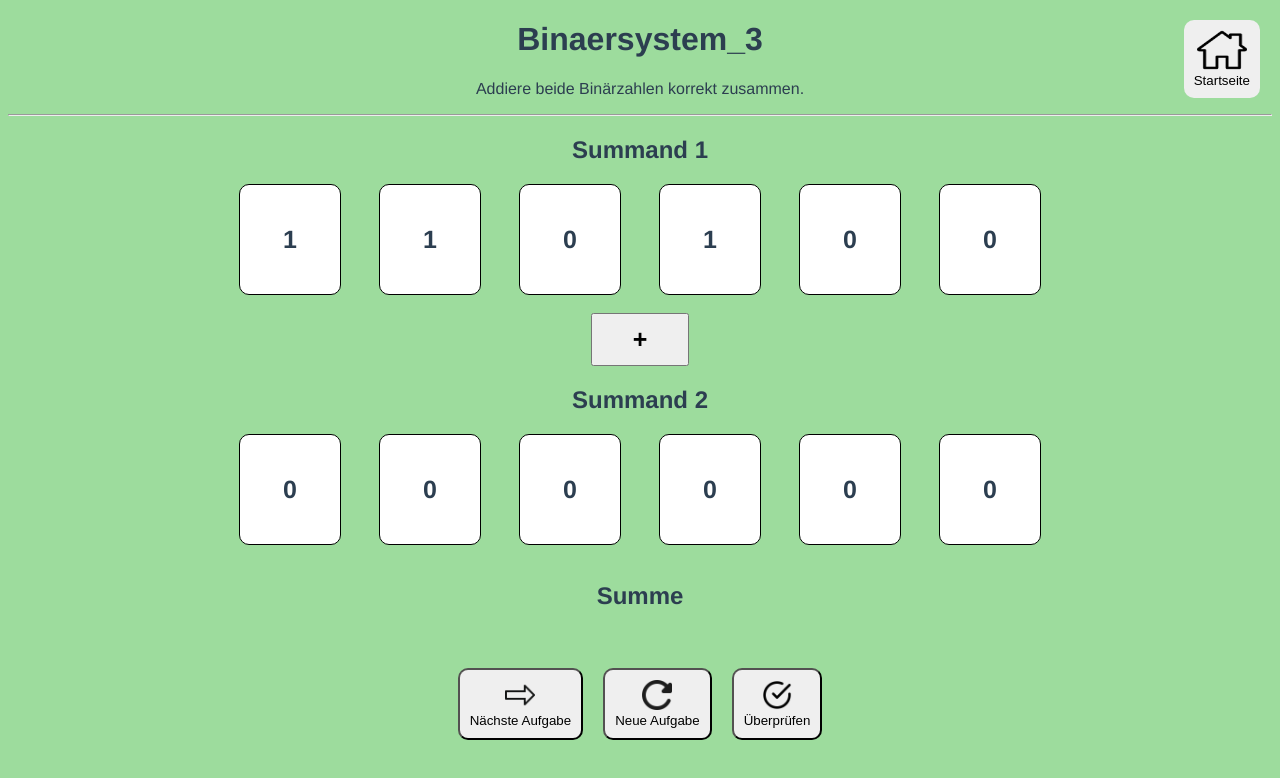
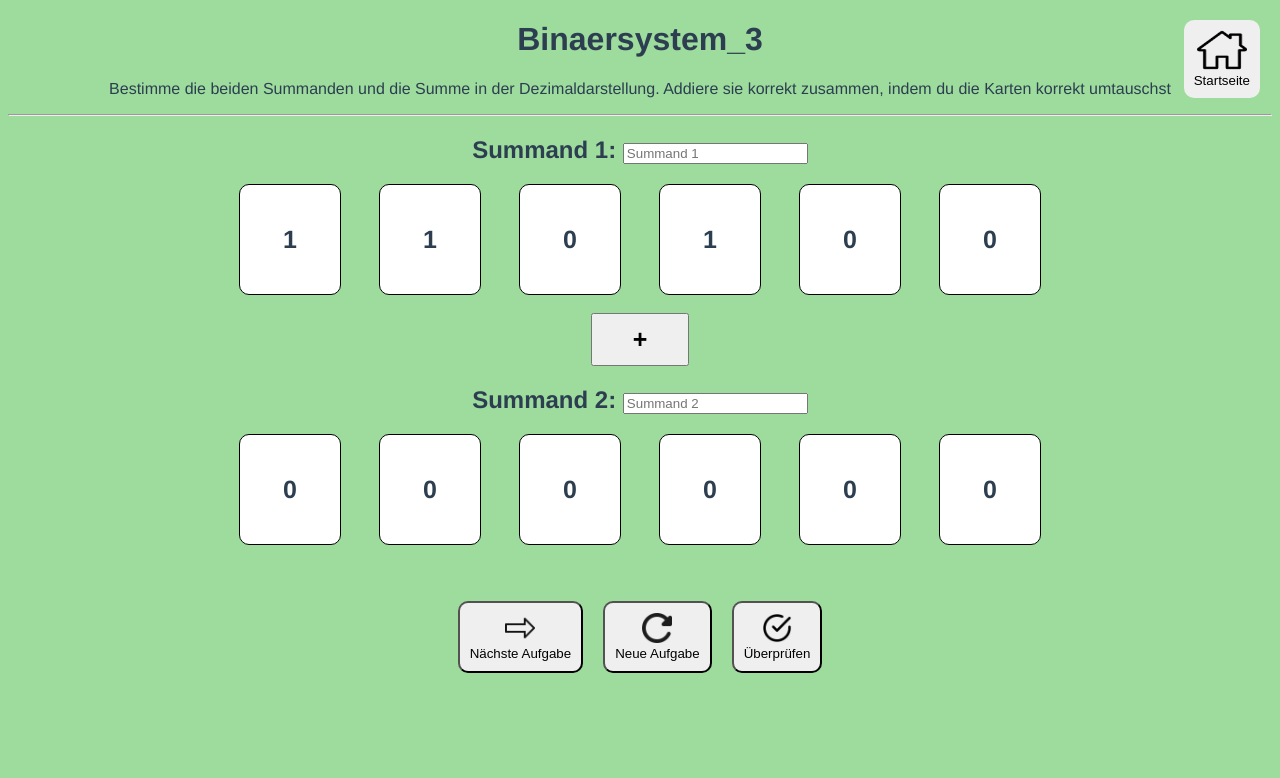
Before and after one commit to Fisnik-Mustafa/bsc-thesis, a Vue app: page /binaersystem_3 in a window 1280 px wide. Shown: the top 778 px of the page. Built offline with nearby package versions, Linux system fonts and the light colour scheme.

Commit message:
Input-Felder hinzugefügt

```diff
--- a/src/views/Binaersystem_3.vue
+++ b/src/views/Binaersystem_3.vue
@@ -2,7 +2,7 @@
   <div>
     <h1>Binaersystem_3</h1>
     <Backtohomepage />
-    <p>Addiere beide Binärzahlen korrekt zusammen.</p>
+    <p>Bestimme die beiden Summanden und die Summe in der Dezimaldarstellung. Addiere sie korrekt zusammen, indem du die Karten korrekt umtauschst</p>
     <hr />
 
     <Verifier
@@ -12,7 +12,10 @@
       @close-verifier="this.submitted = false"
     />
 
-    <h2>Summand 1</h2>
+    <h2>
+      Summand 1:
+      <input type="text" placeholder="Summand 1" v-model="eingabesummand1" />
+    </h2>
     <div class="binary_container">
       <div class="binary_card">{{ bit_1_32 }}</div>
       <div class="binary_card">{{ bit_1_16 }}</div>
@@ -26,7 +29,10 @@
     <button class="addition" @click="add()">+</button>
     <br />
 
-    <h2>Summand 2</h2>
+    <h2>
+      Summand 2:
+      <input type="text" placeholder="Summand 2" v-model="eingabesummand2" />
+    </h2>
     <div class="binary_container">
       <div class="binary_card">{{ bit_2_32 }}</div>
       <div class="binary_card">{{ bit_2_16 }}</div>
@@ -38,7 +44,9 @@
 
     <br />
 
-    <h2>Summe</h2>
+    <h2 v-if="addup">
+      Summe: <input type="text" placeholder="Summe" v-model="eingabesumme" />
+    </h2>
 
     <div class="zahl" v-if="addup">
       <div class="einheit binaer" v-if="showposition_64">
@@ -103,10 +111,9 @@
         1
         <div class="karte">0</div>
       </div>
-
     </div>
 
-    <br>
+    <br />
 
     <div v-if="addup">
       <button
@@ -153,11 +160,12 @@
       </button>
     </div>
 
-    <Newtask :task="'Dezimalsystem_1'"/>
+    <Newtask :task="'Dezimalsystem_1'" />
     <Nexttask />
     <button @click="submit()" class="btn_submit">
-      <img src="../assets/icons/check.png" class="icon"/> <br />
-      Überprüfen</button>
+      <img src="../assets/icons/check.png" class="icon" /> <br />
+      Überprüfen
+    </button>
   </div>
 </template>
 
@@ -210,6 +218,9 @@ export default {
       summand2indec: 0,
       sumindec: 0,
       submitsum: 0,
+      eingabesummand1: '',
+      eingabesummand2: '',
+      eingabesumme: ''
     };
   },
   created: function () {
@@ -266,7 +277,9 @@ export default {
         this.position_2,
         this.position_1
       );
-      if (this.submitsum == this.sumindec) {
+      if (this.submitsum == this.sumindec && this.eingabesummand1 == (this.bit_1_32*32+this.bit_1_16*16+this.bit_1_8*8+this.bit_1_4*4+this.bit_1_2*2+this.bit_1_1) &&
+      this.eingabesummand2 == (this.bit_2_32*32+this.bit_2_16*16+this.bit_2_8*8+this.bit_2_4*4+this.bit_2_2*2+this.bit_2_1) &&
+      this.eingabesumme == this.sumindec) {
         this.result = true;
       } else {
         this.result = false;
```
